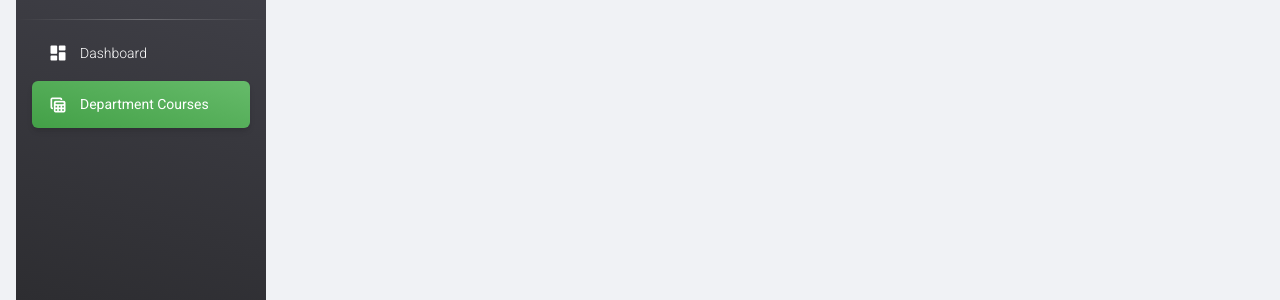
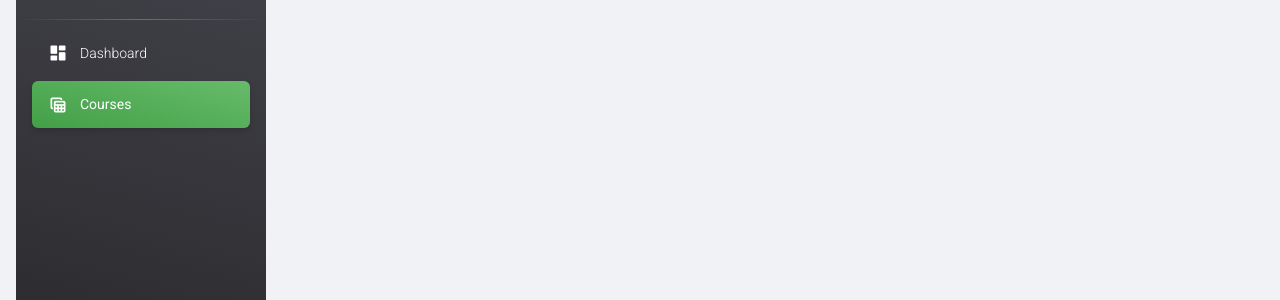
Before and after one commit to Lambert-Igene/Group_G_EE568_Project, a Django app: page /student/department_courses in a window 1280 px wide. Shown: the part 75-375 px from the top of the page. Run offline with Django 4.2, Linux system fonts and the light colour scheme; some libraries are stand-ins or nearby versions.

Commit message:
fix department courses to just courses

```diff
--- a/university/templates/student/department_courses.html
+++ b/university/templates/student/department_courses.html
@@ -50,7 +50,7 @@
             <div class="text-white text-center me-2 d-flex align-items-center justify-content-center">
               <i class="material-icons opacity-10">table_view</i>
             </div>
-            <span class="nav-link-text ms-1">Department Courses</span>
+            <span class="nav-link-text ms-1">Courses</span>
           </a>
         </li>
       </ul>
```
